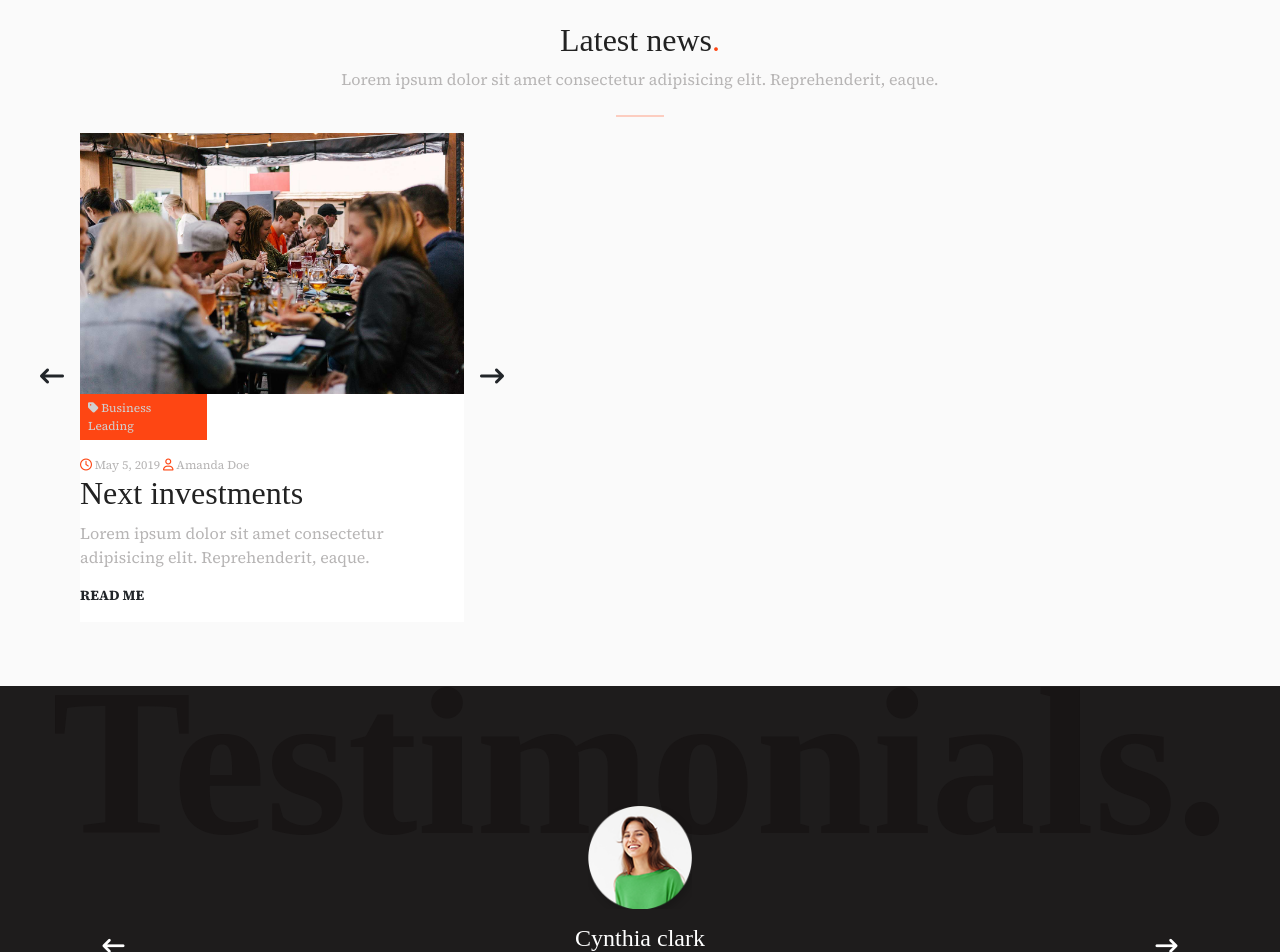
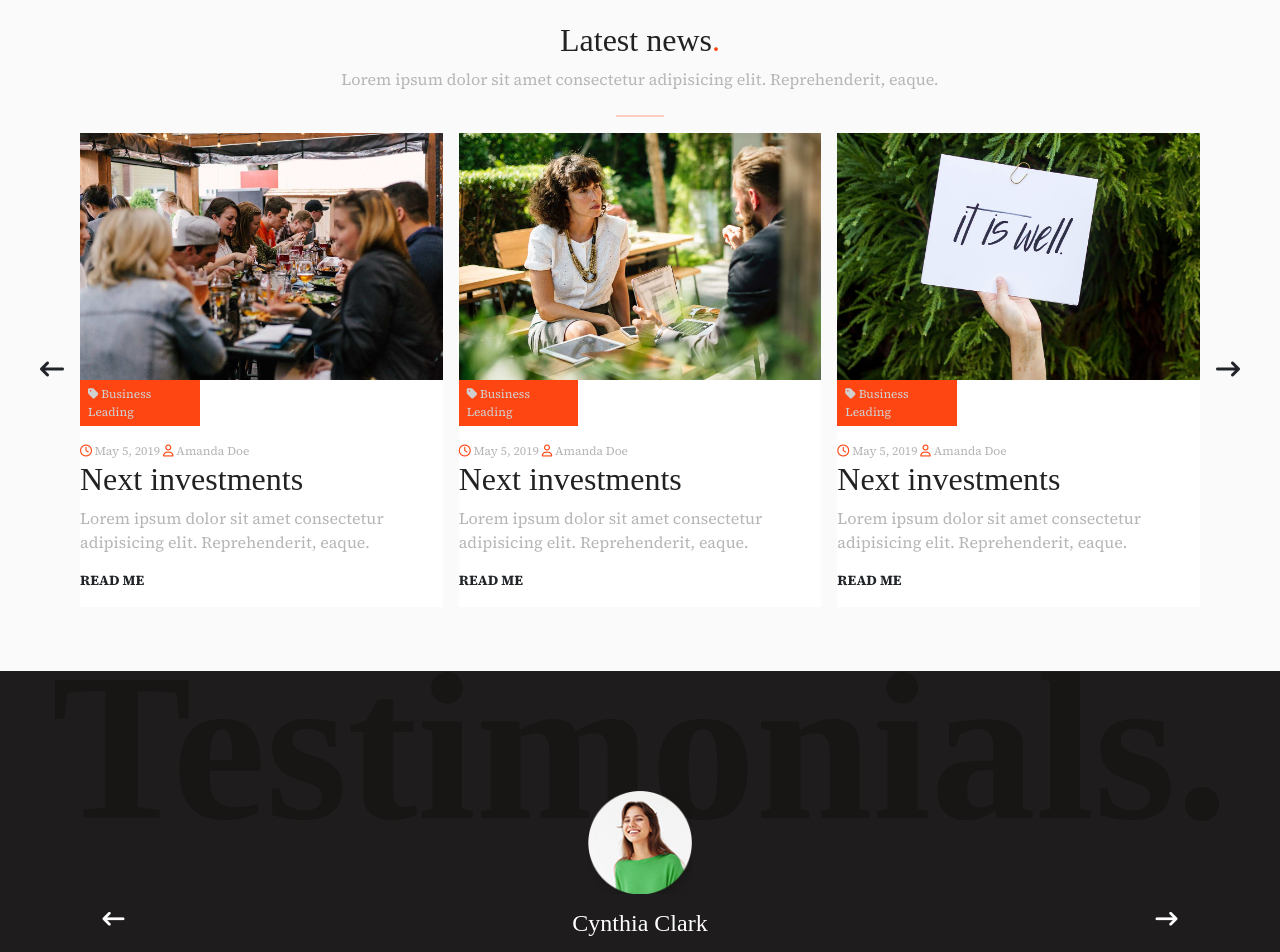
Before and after one commit to titoni-andrea/proj-html-vuejs, a Vue app: page / in a window 1280 px wide. Shown: the part 3060-4012 px from the top of the page. Built offline with nearby package versions, Linux system fonts and the light colour scheme.

Commit message:
carosello testimonials

```diff
--- a/src/components/MyAppMain.vue
+++ b/src/components/MyAppMain.vue
@@ -45,7 +45,7 @@ export default {
     <Events :events="store.events" />
     <Stats />
     <News :blogImg="store.immagini.blog"/>
-    <Testimonials />
+    <Testimonials :testImg="store.immagini.testimonialsAvatar"/>
     <Bigvideo />
     <Contacts />
 
--- a/src/components/mainComponents/News.vue
+++ b/src/components/mainComponents/News.vue
@@ -73,7 +73,7 @@ export default {
 
                 </div>
 
-                <div v-for="element, index in blogImg" v-show="activeImg(index + 1)" class="card">
+                <div v-for="element, index in blogImg" v-show="activeImg((index + 1)%4)" class="card">
 
                     <img :src="getSvg(element, false)">
                     <p class="tag"><i class="fa-solid fa-tag"></i> Business Leading</p>
@@ -86,7 +86,7 @@ export default {
 
                 </div>
 
-                <div v-for="element, index in blogImg" v-show="activeImg(index + 2)" class="card">
+                <div v-for="element, index in blogImg" v-show="activeImg((index + 2)%4)" class="card">
 
                     <img :src="getSvg(element, false)">
                     <p class="tag"><i class="fa-solid fa-tag"></i> Business Leading</p>
--- a/src/components/mainComponents/Testimonials.vue
+++ b/src/components/mainComponents/Testimonials.vue
@@ -1,10 +1,43 @@
 <script>
 export default {
+    props: {
+        testImg: Array
+    },
     data() {
         return {
-
+            active: 0,
         }
-    }
+    },
+    methods: {
+        getSvg(name, isSvg) {
+            if (isSvg) {
+                return new URL(`../../assets/svg/${name}`, import.meta.url).href;
+            } else {
+                return new URL(`../../assets/img/${name}`, import.meta.url).href;
+            }
+        },
+        nextImg() {
+            if (this.active == 2) {
+                this.active = 0;
+            } else {
+                this.active++;
+            }
+        },
+        prevImg() {
+            if (this.active == 0) {
+                this.active = 2;
+            } else {
+                this.active--;
+            }
+        },
+        activeImg(index) {
+            if (index == this.active) {
+                return true;
+            } else {
+                return false;
+            }
+        }
+    },
 }
 </script>
 
@@ -12,13 +45,12 @@ export default {
 
     <div class="testimonials">
         <h1 class="titolo">Testimonials.</h1>
-        <i class="fa-solid fa-arrow-left-long next"></i>
-        <i class="fa-solid fa-arrow-right-long back"></i>
-        <div class="recensione">
-            <img src="/src/assets/img/h3-img-04.png" alt="">
-            <h4 class="nome-recensione">Cynthia clark</h4>
-            <p class="descrizione">"Lorem ipsum dolor sit amet consectetur adipisicing elit. Iste voluptatem earum
-                voluptatum incidunt velit, odio optio recusandae dignissimos similique vero."</p>
+        <i @click="prevImg()" class="fa-solid fa-arrow-left-long next"></i>
+        <i @click="nextImg()" class="fa-solid fa-arrow-right-long back"></i>
+        <div v-for="element, index in testImg" v-show="activeImg(index)" class="recensione">
+            <img :src="getSvg(element.img, false)">
+            <h4 class="nome-recensione">{{element.name}}</h4>
+            <p class="descrizione">{{element.description}}</p>
         </div>
     </div>
 </template>
```
